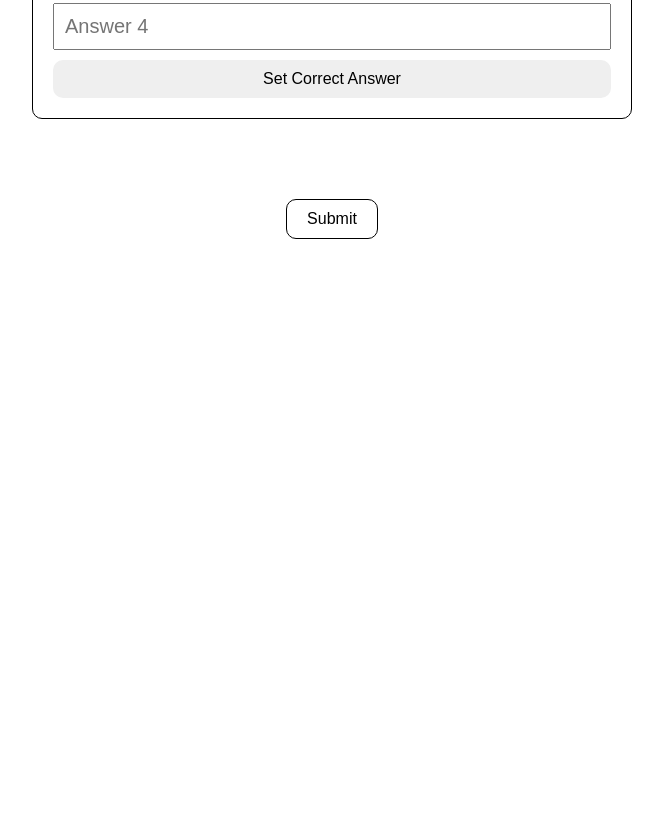
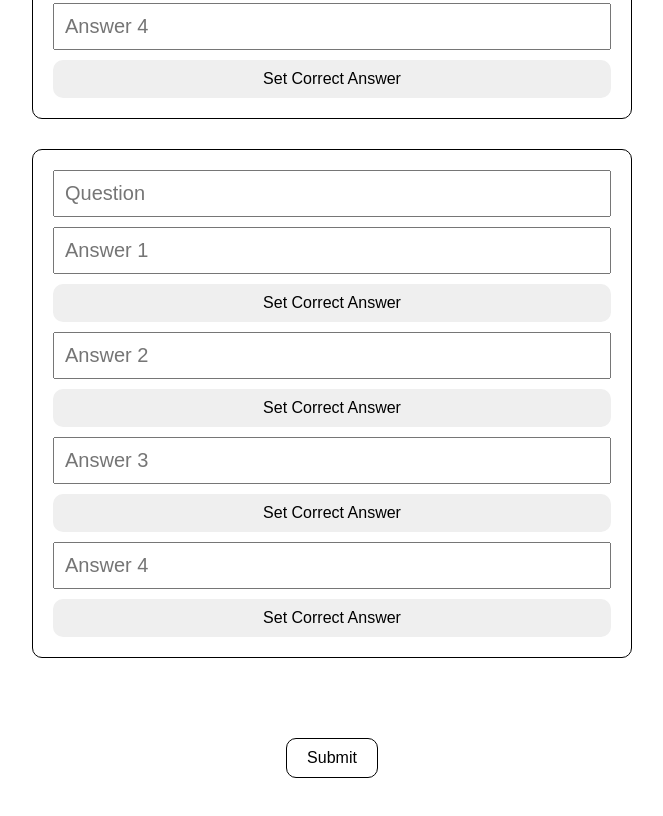
Before and after one commit to kynnotkien/Quizz, a plain HTML site: page makequiz.html in a window 1280 px wide. Shown: the part 1720-2536 px from the top of the page, without its empty margins (308-971 px from the left). Before the commit the page ends 2029 px from the top, so only its background shows below. Drawn offline with Linux system fonts and the light colour scheme.

Commit message:
button fix

```diff
--- a/main.js
+++ b/main.js
@@ -244,6 +244,11 @@ window.checkQuiz = function() {
         }
     }
     // Show result section
+    // Hide the "Get Result" button after showing results
+    const resultButton = document.querySelector('.result-section button');
+    if (resultButton) {
+        resultButton.style.display = 'none';
+    }
 
 }
 
--- a/makequiz.html
+++ b/makequiz.html
@@ -6,7 +6,7 @@
     <link rel="stylesheet" href="CSS/style.css">
     <link rel="stylesheet" href="CSS/responsive.css">
     <script src="main.js"></script>
-    <title>Document</title>
+    <title>Make Quiz</title>
 </head>
 <body>
     <header class="header">
@@ -64,6 +64,21 @@
                 </div>
             </div>
         </div>
+        <div class="quiz-question" id="question4" data-index="3">
+            <input type="text" placeholder="Question">
+            <div class="answers-container">
+                <div class="answer">
+                    <input type="text" placeholder="Answer 1">
+                    <button class="correct-btn" onclick="window.setCorrectAnswer(this)">Set Correct Answer</button>
+                    <input type="text" placeholder="Answer 2">
+                    <button class="correct-btn" onclick="window.setCorrectAnswer(this)">Set Correct Answer</button>
+                    <input type="text" placeholder="Answer 3">
+                    <button class="correct-btn" onclick="window.setCorrectAnswer(this)">Set Correct Answer</button>
+                    <input type="text" placeholder="Answer 4">
+                    <button class="correct-btn" onclick="window.setCorrectAnswer(this)">Set Correct Answer</button>
+                </div>
+            </div>
+        </div>
         <button class="submit-btn" onclick="window.createQuiz()">Submit</button>
     </section>
     <script src="main.js"></script>
```
Also changed, not shown: index.html (+1 -1 lines), quizz.html (+12 -1 lines), CSS/style.css (line endings or trailing spaces).
